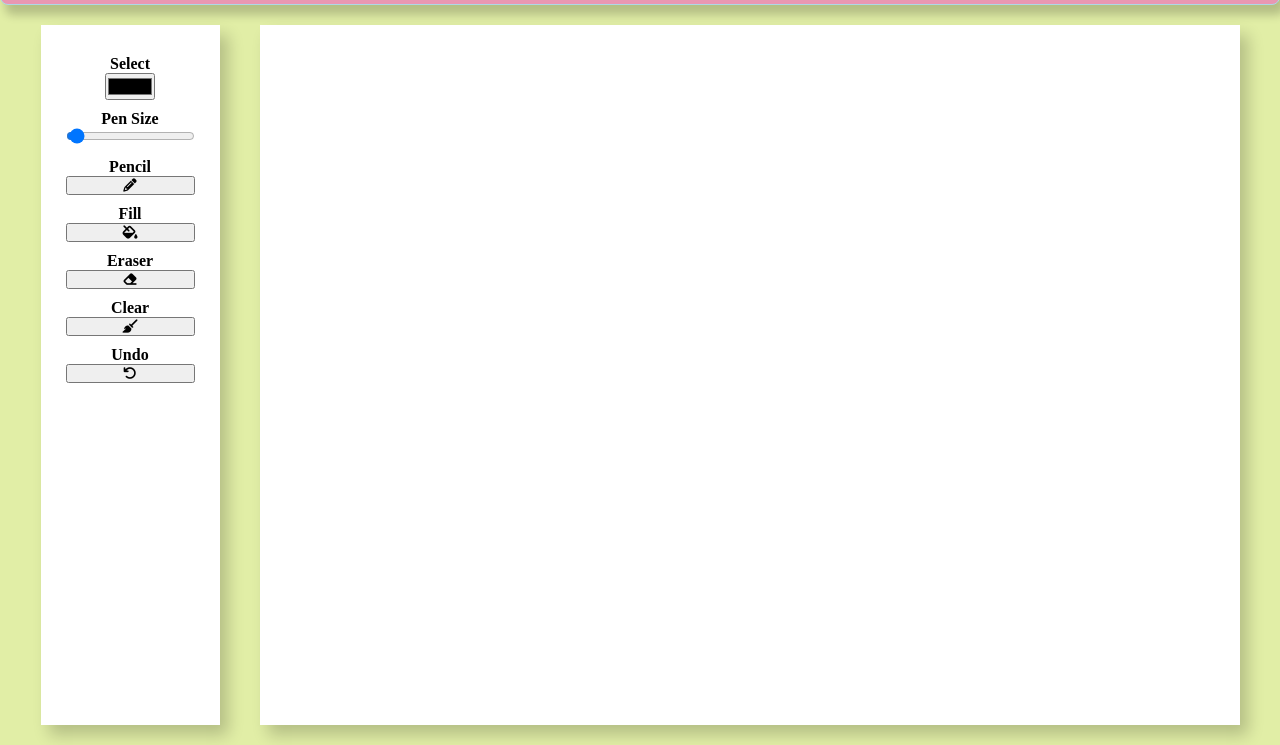
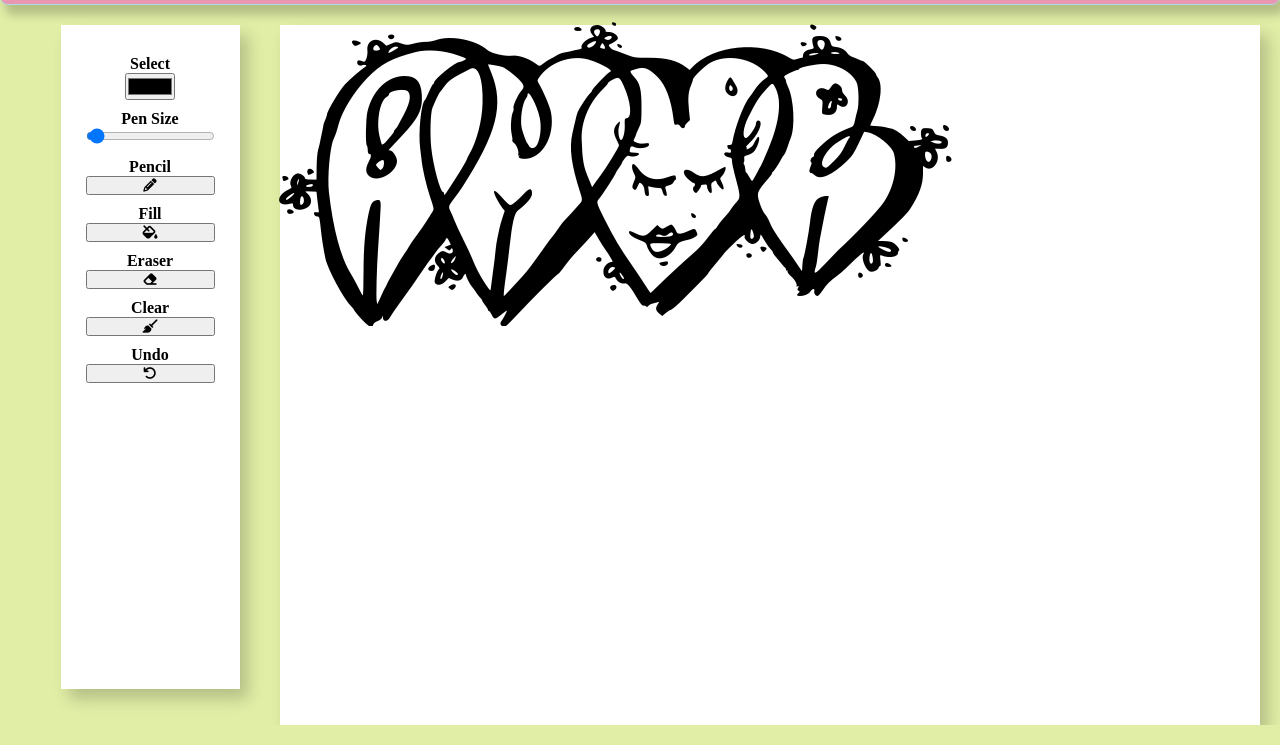
Before and after one commit to hideakifukami/Paint-Tool-JS, a plain HTML site: page index.html in a window 1280 px wide. Shown: the part 75-820 px from the top of the page. Drawn offline with Linux system fonts and the light colour scheme.

Commit message:
criação segunda layer

```diff
--- a/index.html
+++ b/index.html
@@ -81,7 +81,12 @@
             </div>
         </div>
 
-        <canvas id="canvas"></canvas>
+        <div class="container-canvas">
+            <canvas id="canvas"></canvas>
+            <canvas id="canvas-img"></canvas>
+        </div>
+
+
 
     </div>
 
--- a/script.js
+++ b/script.js
@@ -5,16 +5,30 @@ let coord = {x:0, y:0};
 
 window.onload = function() {
     // Canvas
+
     let canvas = document.getElementById("canvas");
     let ctx = canvas.getContext("2d");
+
+    let canvasImg = document.getElementById("canvas-img");
+    let ctxImg = canvasImg.getContext("2d");
+    let img = new Image();
+    img.src = 'assets/img/paint-book-1.png';
+    img.onload = function () {
+        ctxImg.drawImage(img, 0, 0);
+    }
+
+
     ctx.canvas.width = window.innerWidth - 300;
     ctx.canvas.height = window.innerHeight - 100;
+    ctxImg.canvas.width = window.innerWidth - 300;
+    ctxImg.canvas.height = window.innerHeight - 100;
 
     // styling line
     ctx.strokeStyle="black";
     ctx.lineJoin="round";
     ctx.lineWidth=1;
     ctx.lineCap='round';
+
 
     // called when mousemoves
     function draw(event){
@@ -29,8 +43,8 @@ window.onload = function() {
 
     // coordinates of cursor
     function getPos(event){
-        coord.x=event.pageX- canvas.offsetLeft;
-        coord.y=event.pageY- canvas.offsetTop;
+        coord.x=event.pageX - 280;
+        coord.y=event.pageY - 100;
     }
 
     // called when mousedown
@@ -61,10 +75,10 @@ window.onload = function() {
     canvas.addEventListener('touchmove',draw);
     canvas.addEventListener('touchend',endPos);
 
-    canvas.addEventListener('mousedown',startPos);
-    canvas.addEventListener('mouseup',endPos);
-    canvas.addEventListener('mousemove',draw);
-    canvas.addEventListener('mouseout',endPos);
+    canvasImg.addEventListener('mousedown',startPos);
+    canvasImg.addEventListener('mouseup',endPos);
+    canvasImg.addEventListener('mousemove',draw);
+    canvasImg.addEventListener('mouseout',endPos);
 
 
 
--- a/style.css
+++ b/style.css
@@ -40,10 +40,25 @@ body {
     text-align: center;
 }
 
+.container-canvas {
+    position: relative;
+}
+
+.canvas-img {
+    position: absolute;
+    top: 0;
+    left: 0;
+    margin: 20px;
+}
+
 #canvas {
     box-shadow: 8px 10px 15px rgb(0,0,0,0.2);
     background-color: white;
     margin: 20px;
+    position: absolute;
+    top: 0;
+    left: 0;
+    z-index: -9999;
 }
 
 button {
```
Also changed, not shown: assets/img/paint-book-1.png (added).
